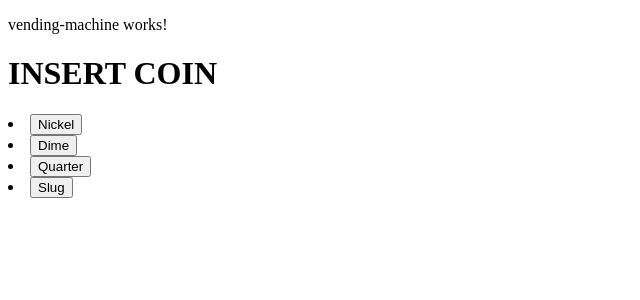
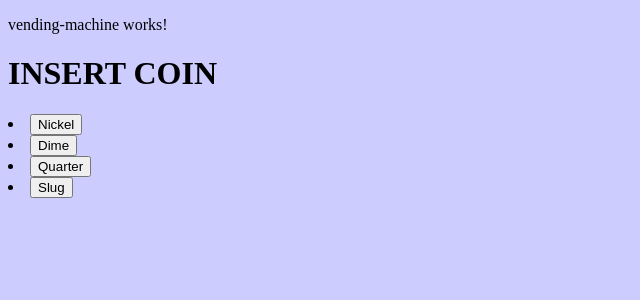
Before and after one commit to OSpatrick/TDD-Kata, an Angular app in the folder 08-VendingMachine/angular/vending-machine/: page / in a window 1280 px wide. Shown: the top 300 px of the page, without its empty margins (0-640 px from the left). Built offline with nearby package versions, Linux system fonts and the light colour scheme.

Commit message:
added sass for bg color

```diff
--- a/08-VendingMachine/angular/vending-machine/src/styles.scss
+++ b/08-VendingMachine/angular/vending-machine/src/styles.scss
@@ -1 +1,5 @@
-/* You can add global styles to this file, and also import other style files */
+$background: #CCCCFF;
+
+body {
+  background-color: $background
+}
```
